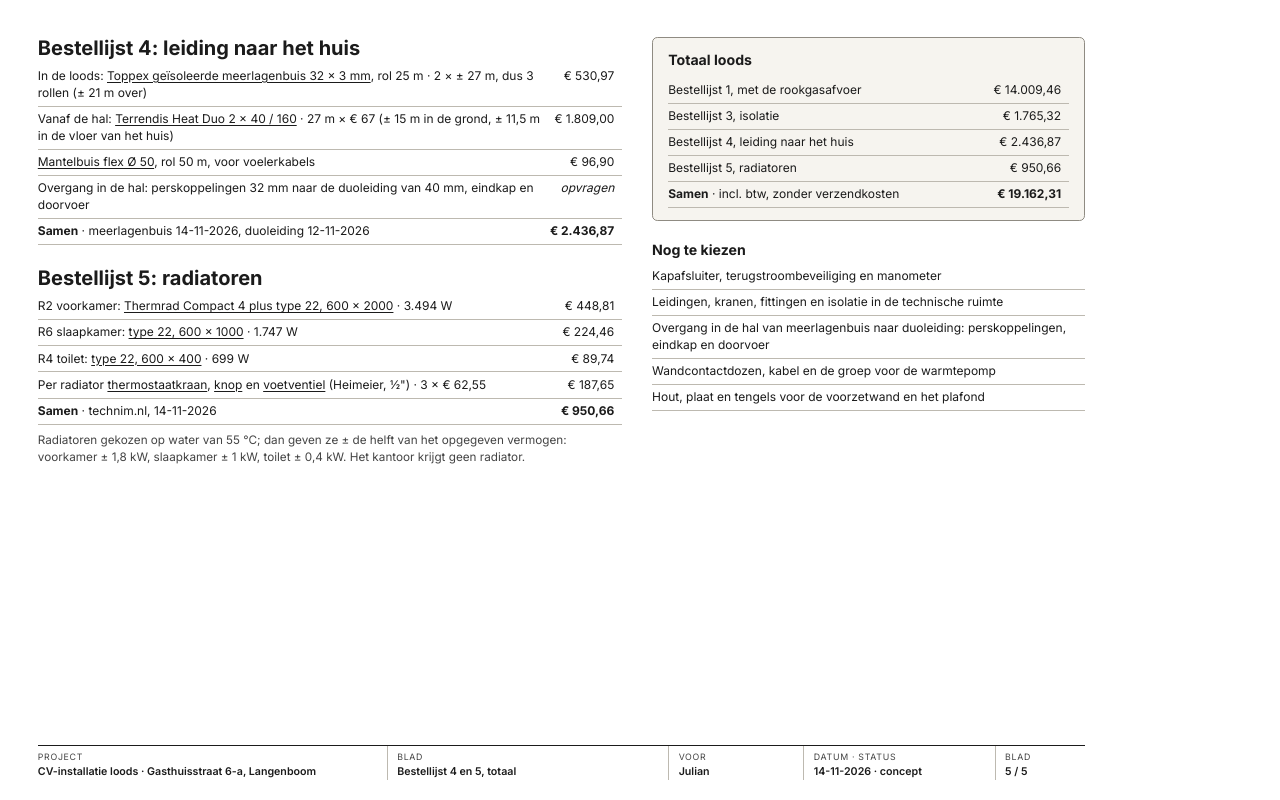
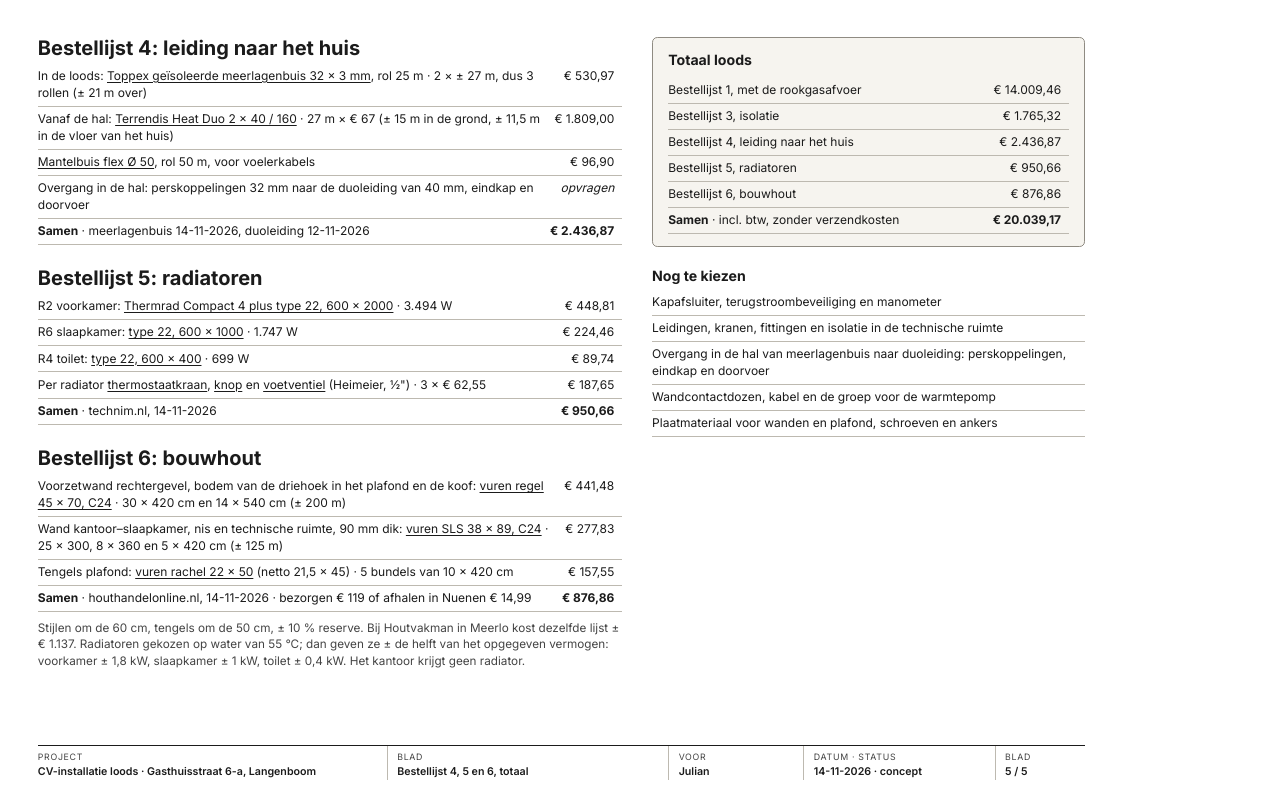
Before and after one commit to julianrutten/thuis, a plain HTML site: page Verbouwing plan 2026/CV/zelf-regelen/zelf-regelen-loods.html in a window 1280 px wide. Shown: the part 3168-3968 px from the top of the page. Drawn offline with Linux system fonts and the light colour scheme.

Commit message:
Loods: bestellijst 6 bouwhout (voorzetwand, 90 mm-wanden, tengels), 876,86 euro; totaal loods 20.039,17 euro
Co-Authored-By: Claude Fable 5.2 <noreply@anthropic.com>
Claude-Session: https://claude.ai/code/session_01LcZmhL3r4yW8q4gyBcUMN3

```diff
--- a/Verbouwing plan 2026/CV/zelf-regelen/zelf-regelen-loods.html
+++ b/Verbouwing plan 2026/CV/zelf-regelen/zelf-regelen-loods.html
@@ -348,7 +348,16 @@ td.vink{width:6mm}td.vink::before{content:"";display:inline-block;width:3.2mm;he
           <tr class="tot"><td><b>Samen</b> · technim.nl, 14-11-2026</td><td class="n"><b>€ 950,66</b></td></tr>
         </tbody>
       </table>
-      <p class="sub" style="margin-top:2mm">Radiatoren gekozen op water van 55 °C; dan geven ze ± de helft van het opgegeven vermogen: voorkamer ± 1,8 kW, slaapkamer ± 1 kW, toilet ± 0,4 kW. Het kantoor krijgt geen radiator.</p>
+      <h2 style="margin-top:6mm">Bestellijst 6: bouwhout</h2>
+      <table>
+        <tbody>
+          <tr><td>Voorzetwand rechtergevel, bodem van de driehoek in het plafond en de koof: <a href="https://www.houthandelonline.nl/vuren-50x75-geschaafd-45x70">vuren regel 45 × 70, C24</a> · 30 × 420 cm en 14 × 540 cm (± 200 m)</td><td class="n">€ 441,48</td></tr>
+          <tr><td>Wand kantoor–slaapkamer, nis en technische ruimte, 90 mm dik: <a href="https://www.houthandelonline.nl/vuren-38x89-geschaafd">vuren SLS 38 × 89, C24</a> · 25 × 300, 8 × 360 en 5 × 420 cm (± 125 m)</td><td class="n">€ 277,83</td></tr>
+          <tr><td>Tengels plafond: <a href="https://www.houthandelonline.nl/vuren-22x50-geschaafd-21-5x45-per10">vuren rachel 22 × 50</a> (netto 21,5 × 45) · 5 bundels van 10 × 420 cm</td><td class="n">€ 157,55</td></tr>
+          <tr class="tot"><td><b>Samen</b> · houthandelonline.nl, 14-11-2026 · bezorgen € 119 of afhalen in Nuenen € 14,99</td><td class="n"><b>€ 876,86</b></td></tr>
+        </tbody>
+      </table>
+      <p class="sub" style="margin-top:2mm">Stijlen om de 60 cm, tengels om de 50 cm, ± 10 % reserve. Bij Houtvakman in Meerlo kost dezelfde lijst ± € 1.137. Radiatoren gekozen op water van 55 °C; dan geven ze ± de helft van het opgegeven vermogen: voorkamer ± 1,8 kW, slaapkamer ± 1 kW, toilet ± 0,4 kW. Het kantoor krijgt geen radiator.</p>
     </div>
     <div>
       <div class="card">
@@ -359,7 +368,8 @@ td.vink{width:6mm}td.vink::before{content:"";display:inline-block;width:3.2mm;he
             <tr><td>Bestellijst 3, isolatie</td><td class="n">€ 1.765,32</td></tr>
             <tr><td>Bestellijst 4, leiding naar het huis</td><td class="n">€ 2.436,87</td></tr>
             <tr><td>Bestellijst 5, radiatoren</td><td class="n">€ 950,66</td></tr>
-            <tr><td><b>Samen</b> · incl. btw, zonder verzendkosten</td><td class="n"><b>€ 19.162,31</b></td></tr>
+            <tr><td>Bestellijst 6, bouwhout</td><td class="n">€ 876,86</td></tr>
+            <tr><td><b>Samen</b> · incl. btw, zonder verzendkosten</td><td class="n"><b>€ 20.039,17</b></td></tr>
           </tbody>
         </table>
       </div>
@@ -370,7 +380,7 @@ td.vink{width:6mm}td.vink::before{content:"";display:inline-block;width:3.2mm;he
           <tr><td>Leidingen, kranen, fittingen en isolatie in de technische ruimte</td></tr>
           <tr><td>Overgang in de hal van meerlagenbuis naar duoleiding: perskoppelingen, eindkap en doorvoer</td></tr>
           <tr><td>Wandcontactdozen, kabel en de groep voor de warmtepomp</td></tr>
-          <tr><td>Hout, plaat en tengels voor de voorzetwand en het plafond</td></tr>
+          <tr><td>Plaatmateriaal voor wanden en plafond, schroeven en ankers</td></tr>
         </tbody>
       </table>
     </div>
@@ -378,7 +388,7 @@ td.vink{width:6mm}td.vink::before{content:"";display:inline-block;width:3.2mm;he
 
   <div class="foot">
     <div><span>Project</span><b>CV-installatie loods · Gasthuisstraat 6-a, Langenboom</b></div>
-    <div><span>Blad</span><b>Bestellijst 4 en 5, totaal</b></div>
+    <div><span>Blad</span><b>Bestellijst 4, 5 en 6, totaal</b></div>
     <div><span>Voor</span><b>Julian</b></div>
     <div><span>Datum · status</span><b>14-11-2026 · concept</b></div>
     <div><span>Blad</span><b>5 / 5</b></div>
```
Also changed, not shown: Verbouwing plan 2026/CV/notities.html (+1 -0 lines), 2 other files.
